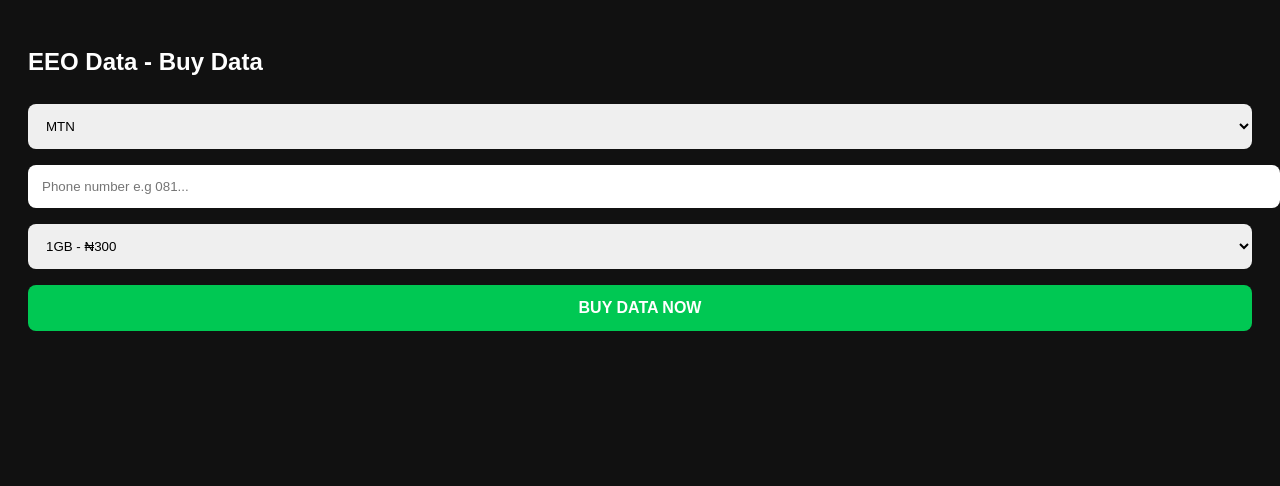
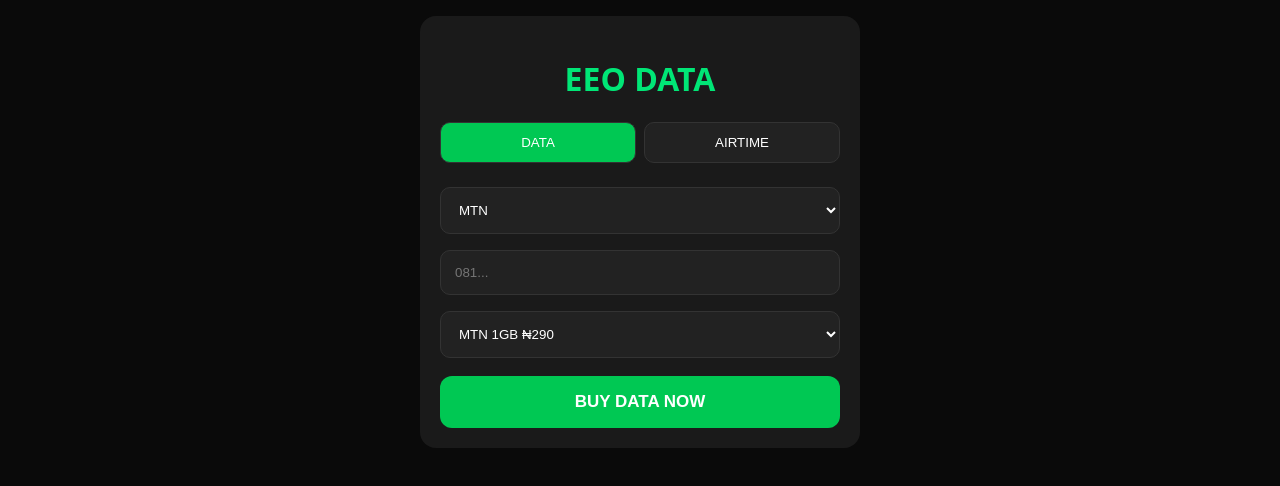
Before and after one commit to eeodata/Index, a plain HTML site: page index.html in a window 1280 px wide. Drawn offline with Linux system fonts and the light colour scheme.

Commit message:
Refactor index.html for improved structure and styles

```diff
--- a/index.html
+++ b/index.html
@@ -1,44 +1,68 @@
 <!DOCTYPE html>
-<html>
+<html lang="en">
 <head>
-<meta name="viewport" content="width=device-width, initial-scale=1">
-<title>EEO Data - Cheap Data</title>
-<style>body{font-family:sans-serif;background:#111;color:#fff;padding:20px}input,select,button{width:100%;padding:14px;margin:8px 0;border-radius:8px;border:none}button{background:#00c853;color:#fff;font-weight:bold;font-size:16px}</style>
+<meta charset="UTF-8"><meta name="viewport" content="width=device-width,initial-scale=1">
+<title>EEO Data - Cheap Data & Airtime</title>
+<style>
+body{margin:0;font-family:system-ui;background:#0a0a0a;color:#fff;padding:16px}
+.card{background:#1a1a1a;border-radius:16px;padding:20px;max-width:400px;margin:auto}
+h1{text-align:center;color:#00e676}
+.tabs{display:flex;gap:8px;margin:16px 0}
+.tab{flex:1;padding:12px;border-radius:10px;border:1px solid #333;background:#222;color:#fff}
+.tab.active{background:#00c853;color:#fff}
+input,select{width:100%;padding:14px;margin:8px 0;border-radius:10px;border:1px solid #333;background:#222;color:#fff;box-sizing:border-box}
+button.buy{width:100%;padding:16px;background:#00c853;border:none;border-radius:12px;color:#fff;font-weight:800;font-size:17px;margin-top:10px}
+#msg{margin-top:12px;padding:12px;border-radius:8px;display:none}
+</style>
 </head>
 <body>
-<h2>EEO Data - Buy Data</h2>
-<select id="network"><option value="1">MTN</option><option value="2">Glo</option><option value="3">Airtel</option><option value="4">9mobile</option></select>
-<input id="phone" placeholder="Phone number e.g 081..." type="tel"/>
-<select id="plan"><option value="1">1GB - ₦300</option><option value="2">2GB - ₦600</option><option value="3">5GB - ₦1400</option></select>
-<button onclick="buyData()" id="btn">BUY DATA NOW</button>
-<p id="msg"></p>
+<div class="card">
+<h1>EEO DATA</h1>
+<div class="tabs"><button class="tab active" onclick="show('data')">DATA</button><button class="tab" onclick="show('airtime')">AIRTIME</button></div>
+
+<div id="dataBox">
+<select id="net"><option value="1">MTN</option><option value="2">Glo</option><option value="3">Airtel</option><option value="4">9mobile</option></select>
+<input id="phone" placeholder="081..." type="tel"/>
+<select id="plan"><option value="1">MTN 1GB ₦290</option><option value="2">MTN 2GB ₦580</option><option value="7">MTN 5GB ₦1400</option><option value="8">MTN 10GB ₦2800</option></select>
+<button class="buy" onclick="buyData()">BUY DATA NOW</button>
+</div>
+
+<div id="airBox" style="display:none">
+<select id="net2"><option value="1">MTN</option><option value="2">Glo</option><option value="3">Airtel</option><option value="4">9mobile</option></select>
+<input id="phone2" placeholder="081..." type="tel"/>
+<input id="amt" placeholder="Amount 100-5000" type="number"/>
+<button class="buy" onclick="buyAirtime()">BUY AIRTIME NOW</button>
+</div>
+
+<div id="msg"></div>
+</div>
 
 <script>
+function show(t){
+  document.getElementById('dataBox').style.display=t==='data'?'block':'none';
+  document.getElementById('airBox').style.display=t==='airtime'?'block':'none';
+  document.querySelectorAll('.tab').forEach((b,i)=>b.classList.toggle('active',(t==='data'&&i===0)||(t==='airtime'&&i===1)));
+}
+function showMsg(txt,ok){const m=document.getElementById('msg');m.style.display='block';m.style.background=ok?'#00c85322':'#ff174422';m.innerText=txt}
+
 async function buyData(){
-  const btn=document.getElementById('btn');
-  const msg=document.getElementById('msg');
-  btn.innerText='Processing...';
-  msg.innerText='';
+  const phone=document.getElementById('phone').value.trim();
+  if(phone.length<11)return showMsg('Put correct number',false);
+  showMsg('Processing... please wait',true);
   try{
-    const res=await fetch('/api/buy-data',{
-      method:'POST',
-      headers:{'Content-Type':'application/json'},
-      body:JSON.stringify({
-        network:document.getElementById('network').value,
-        phone:document.getElementById('phone').value,
-        plan:document.getElementById('plan').value
-      })
-    });
-    const data=await res.json();
-    console.log(data);
-    msg.innerText=JSON.stringify(data);
-    if(data.status==='success' || data.Status==='successful'){
-      alert('SUCCESS! Data sent!');
-    } else {
-      alert('Response: '+JSON.stringify(data));
-    }
-  }catch(e){alert('Error: '+e.message); msg.innerText=e.message}
-  btn.innerText='BUY DATA NOW';
+    const r=await fetch('/api/buy-data',{method:'POST',headers:{'Content-Type':'application/json'},body:JSON.stringify({network:document.getElementById('net').value,phone,plan:document.getElementById('plan').value})});
+    const d=await r.json(); console.log(d); showMsg(JSON.stringify(d),true);
+    if(d.status==='success'||d.Status==='successful'||d.success){showMsg('SUCCESS! Data delivered!',true); alert('Data sent!');}
+  }catch(e){showMsg('Error: '+e.message,false)}
+}
+async function buyAirtime(){
+  const phone=document.getElementById('phone2').value.trim(); const amt=document.getElementById('amt').value;
+  if(phone.length<11||!amt)return showMsg('Fill phone and amount',false);
+  showMsg('Processing airtime...',true);
+  try{
+    const r=await fetch('/api/buy-airtime',{method:'POST',headers:{'Content-Type':'application/json'},body:JSON.stringify({network:document.getElementById('net2').value,phone,amount:amt})});
+    const d=await r.json(); console.log(d); showMsg(JSON.stringify(d),true);
+  }catch(e){showMsg('Error: '+e.message,false)}
 }
 </script>
 </body>
```
